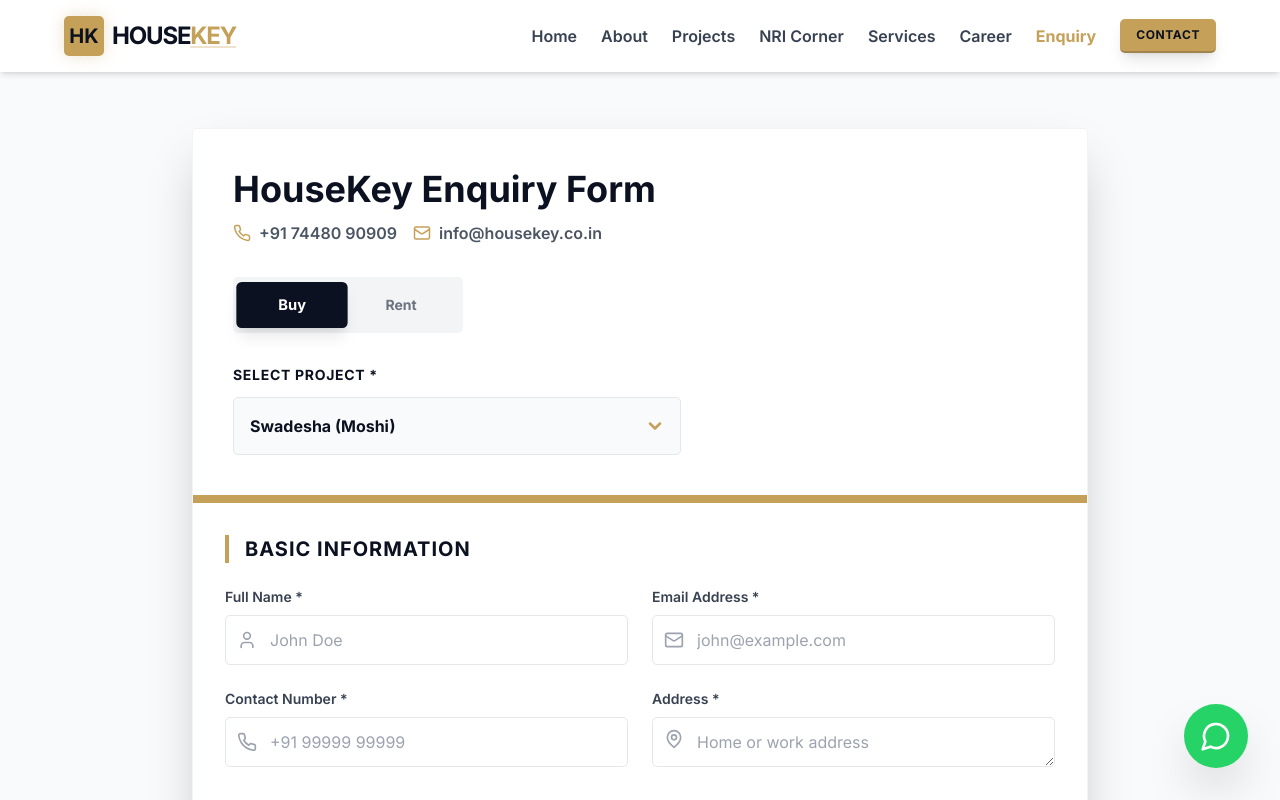
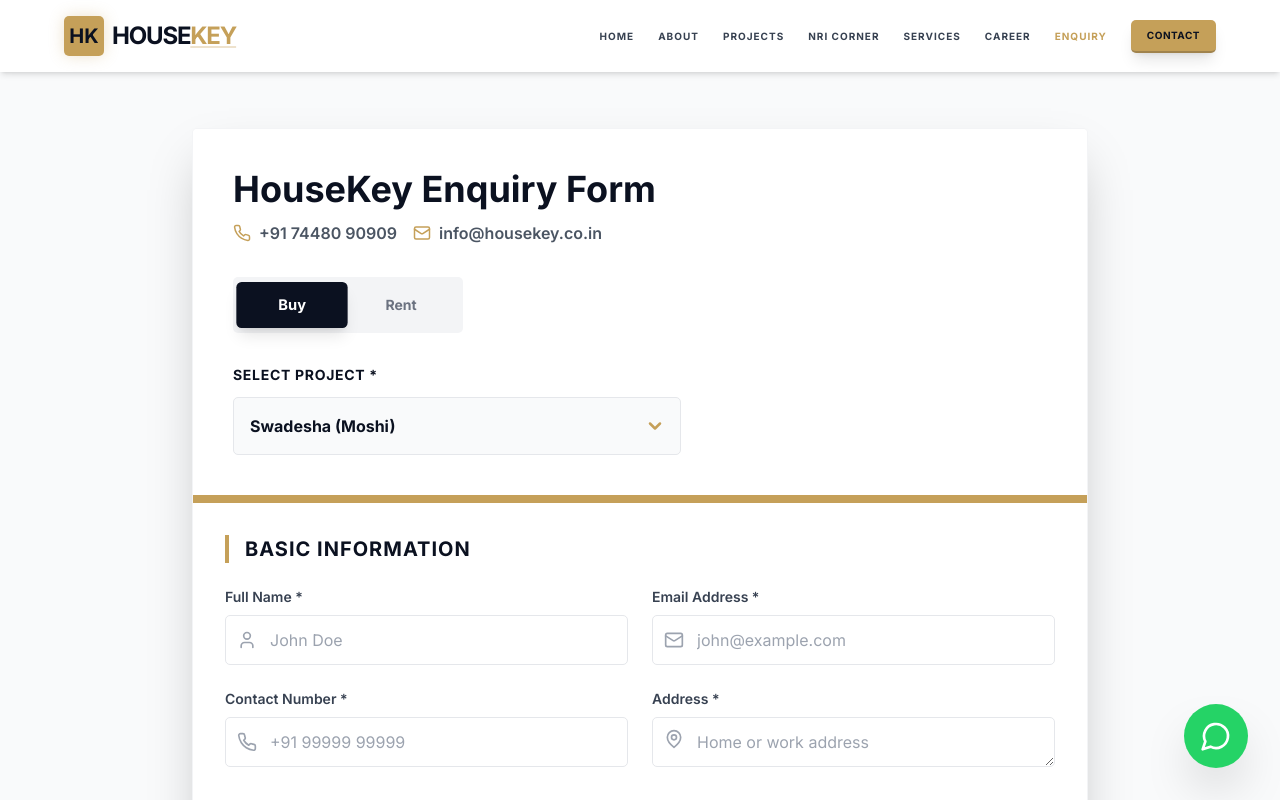
Before and after one commit to teamglobal1998-creator/housekey, a Next.js app: page /enquiry in a window 1280 px wide. Shown: the top 800 px of the page. Built offline with nearby package versions, Linux system fonts and the light colour scheme.

Commit message:
style: update navigation menu items to uppercase for consistent branding

```diff
--- a/components/Navbar.tsx
+++ b/components/Navbar.tsx
@@ -35,7 +35,7 @@ export default function Navbar() {
                 </Link>
 
                 {/* Desktop Nav */}
-                <div className={`hidden md:flex items-center gap-6 font-semibold ${isWhiteNav ? "text-gray-700" : "text-white"
+                <div className={`hidden md:flex items-center gap-6 font-bold tracking-widest text-[10px] uppercase ${isWhiteNav ? "text-gray-700" : "text-white"
                     }`}>
                     <Link href="/" className="hover:text-accent transition-colors">Home</Link>
                     <Link href="/about" className="hover:text-accent transition-colors">About</Link>
@@ -44,7 +44,7 @@ export default function Navbar() {
                     <Link href="/services" className="hover:text-accent transition-colors">Services</Link>
                     <Link href="/careers" className="hover:text-accent transition-colors">Career</Link>
                     <Link href="/enquiry" className="hover:text-accent transition-colors font-bold text-accent">Enquiry</Link>
-                    <Link href="/contact" className="btn-primary !py-2 !px-4 text-xs font-bold uppercase tracking-wider whitespace-nowrap">Contact</Link>
+                    <Link href="/contact" className="btn-primary !py-2 !px-4 text-[10px] font-bold uppercase tracking-wider whitespace-nowrap">Contact</Link>
                 </div>
 
                 {/* Mobile Toggle */}
@@ -55,7 +55,7 @@ export default function Navbar() {
 
             {/* Mobile Nav */}
             {isOpen && (
-                <div className="md:hidden absolute top-full left-0 w-full bg-white shadow-xl py-6 flex flex-col items-center gap-6 font-bold text-primary">
+                <div className="md:hidden absolute top-full left-0 w-full bg-white shadow-xl py-6 flex flex-col items-center gap-6 font-bold text-primary uppercase text-xs tracking-widest">
                     <Link href="/" onClick={() => setIsOpen(false)}>Home</Link>
                     <Link href="/about" onClick={() => setIsOpen(false)}>About</Link>
                     <Link href="/projects" onClick={() => setIsOpen(false)}>Projects</Link>
```
